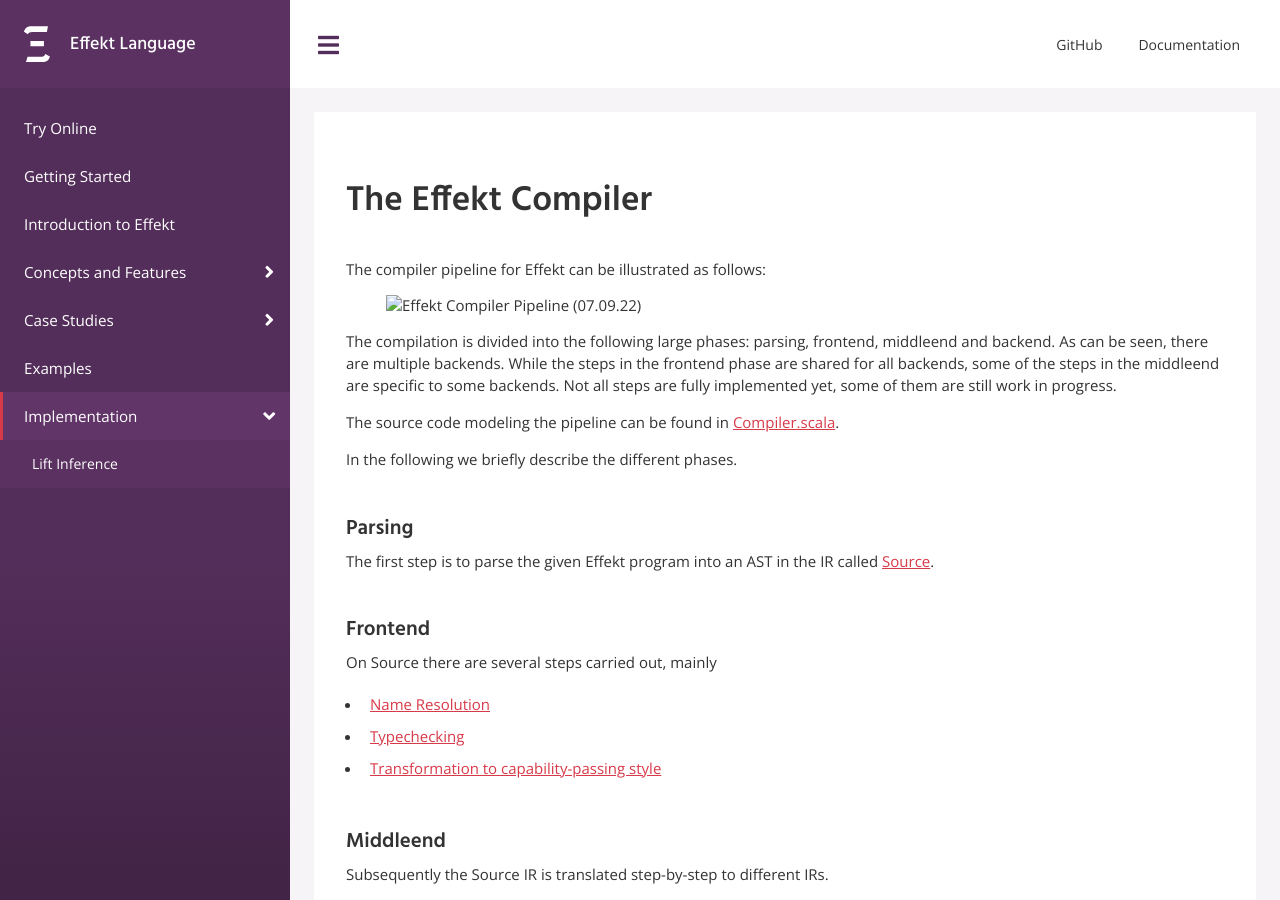
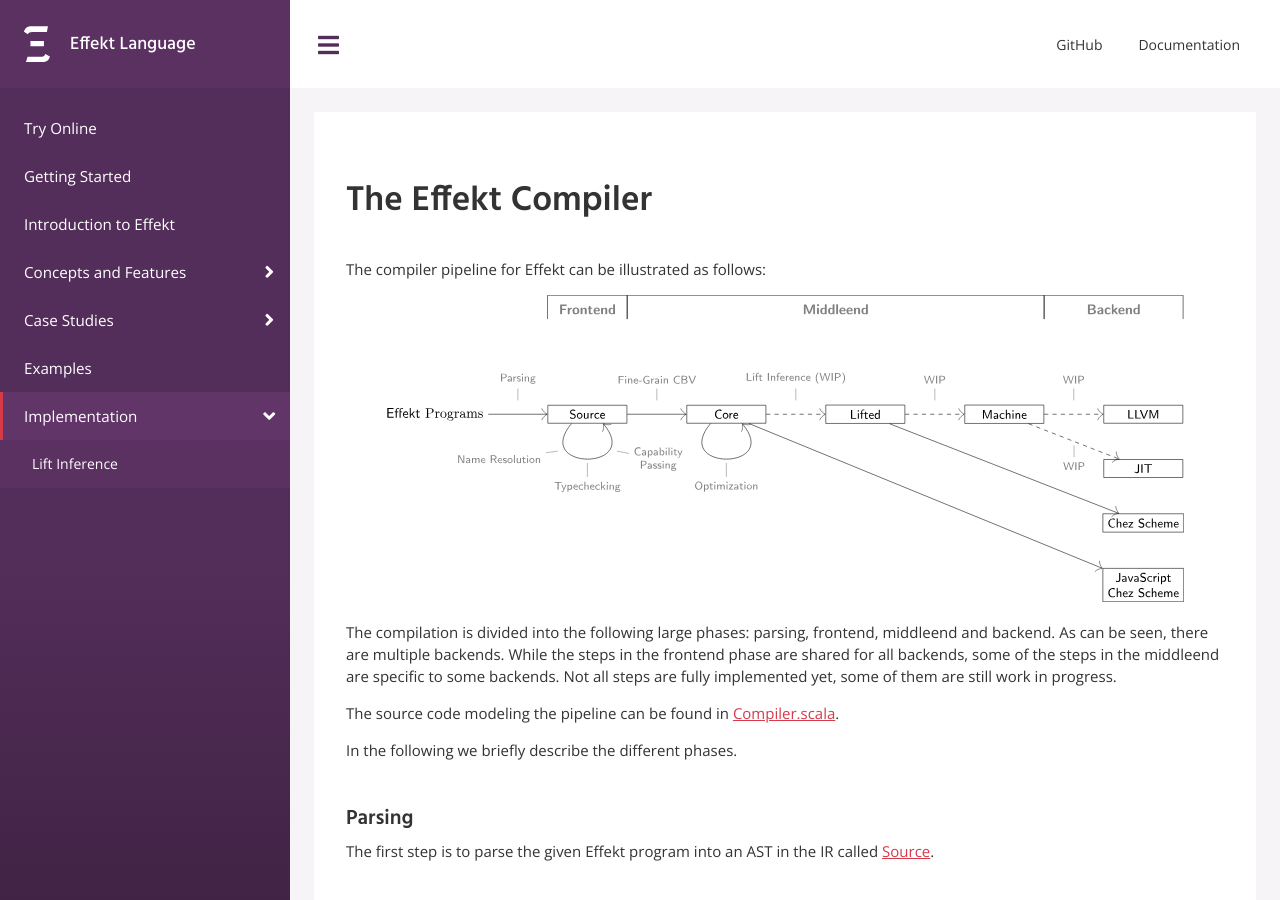
Before and after one commit to effekt-lang/effekt-website, a Jekyll site: the page built from docs/implementation.md, in a window 1280 px wide and 900 px high. Built offline with Jekyll 4.4.1, drawn with Linux system fonts in a browser that asks for light colours.

Commit message:
Use absolute path to picture

```diff
--- a/docs/implementation.md
+++ b/docs/implementation.md
@@ -9,7 +9,7 @@
 The compiler pipeline for Effekt can be illustrated as follows:
 
 <figure>
-<img src="effekt-pipeline-img/image.svg" alt="Effekt Compiler Pipeline (07.09.22)" width="100%" />
+<img src="/docs/implementation/effekt-pipeline-img/image.svg" alt="Effekt Compiler Pipeline (07.09.22)" width="100%" />
 </figure>
 
 The compilation is divided into the following large phases: parsing, frontend,
```
